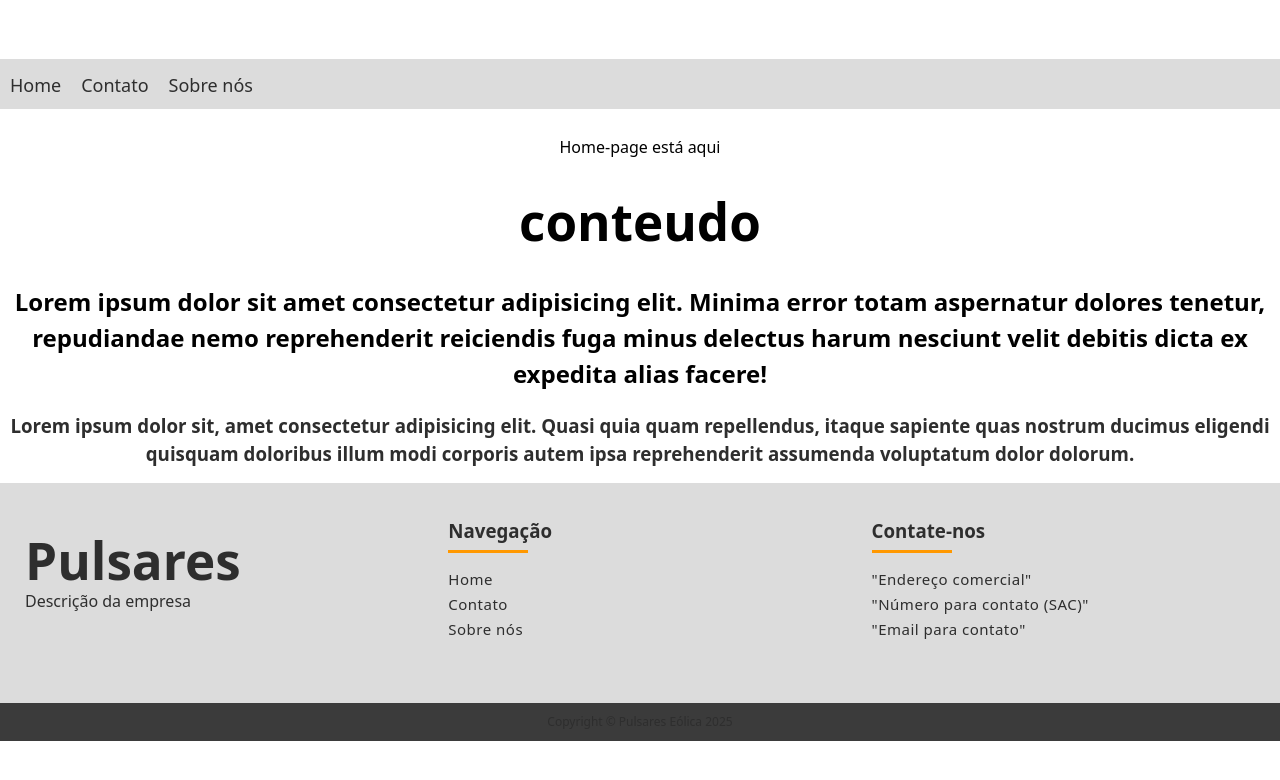
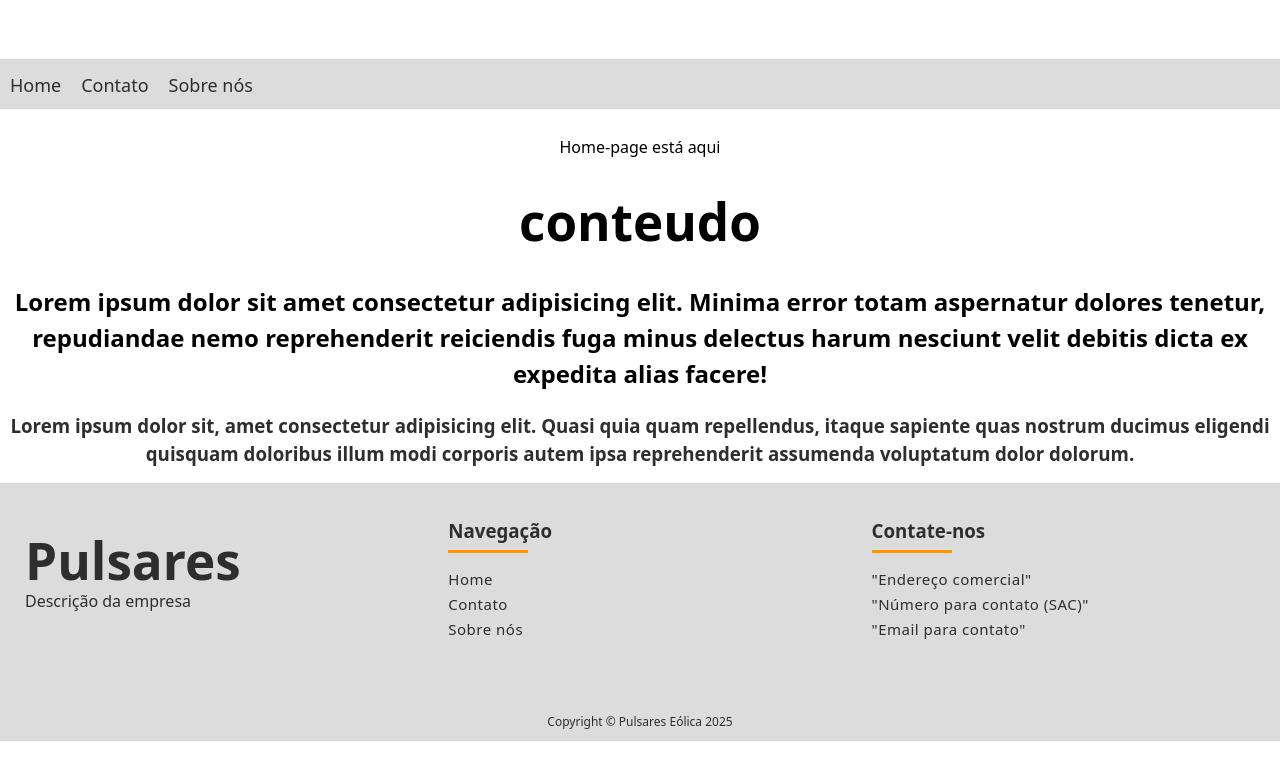
Before and after one commit to iagoponte/LandingPageCompany, a React (Vite) app in the folder frontend/: page / in a window 1280 px wide. Shown: the top 780 px of the page. Built offline with nearby package versions, Linux system fonts and the light colour scheme.

Commit message:
fix: footer-bottom

```diff
--- a/frontend/src/layout/Footer/footer.css
+++ b/frontend/src/layout/Footer/footer.css
@@ -101,7 +101,7 @@ li i {
 
 .footer-bottom {
 	padding: 10px;
-	background: #3b3b3b;
+	background: #dcdcdc;
 	color: #2e2e2e;
 	font-size: 12px;
 	text-align: center;
```
